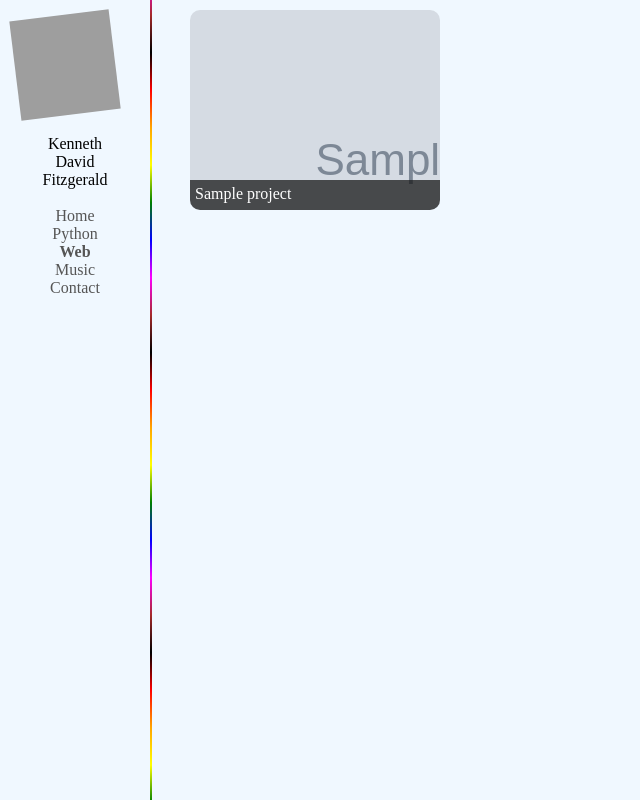
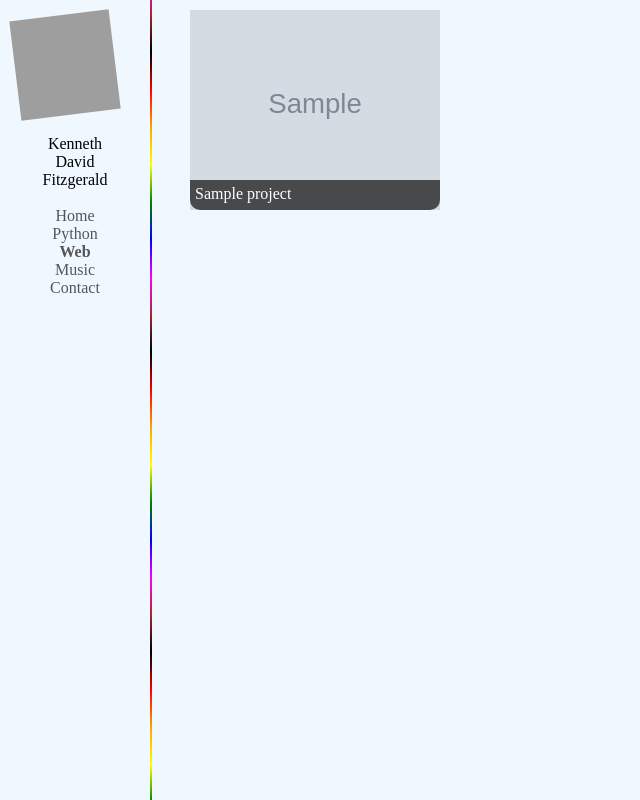
Before and after one commit to onatoko/portfolio, a Django app: page / in a window 1280 px wide; the page is wider, and only the part inside the window is pictured. Shown: that part, without its empty margins (0-640 px from the left). Run offline with Django 3.2, Linux system fonts and the light colour scheme; tables that the repository leaves empty hold one stand-in row (values such as "Sample post"); grey boxes marked "Sample" are stand-in pictures; some web fonts are replaced; grey boxes are pictures that could not be loaded.

Commit message:
Update project tile styles

```diff
--- a/portfolio/projects/static/projects/main.css
+++ b/portfolio/projects/static/projects/main.css
@@ -106,6 +106,12 @@ a:hover {
 	transform: scale(1.02, 1.02);
 }
 
+.content-image {
+	width:100%;
+	height:100%;
+	background-size: contain;
+}
+
 .content-title {
 	position: absolute;
 	bottom: 0px;
--- a/portfolio/projects/templates/projects/home.html
+++ b/portfolio/projects/templates/projects/home.html
@@ -2,10 +2,12 @@
 
 {% block content %}
     {% for project in projects %}
-        <div class="content" style="background-image: url('{{ project.image.url }}');">
-            <div class="content-title">
-                <div class="content-title-text">
-                    {{ project.title }}
+        <div class="content">
+            <div class="content-image" style="background-image: url('{{ project.image.url }}');">
+                <div class="content-title">
+                    <div class="content-title-text">
+                        {{ project.title }}
+                    </div>
                 </div>
             </div>
         </div>
```
